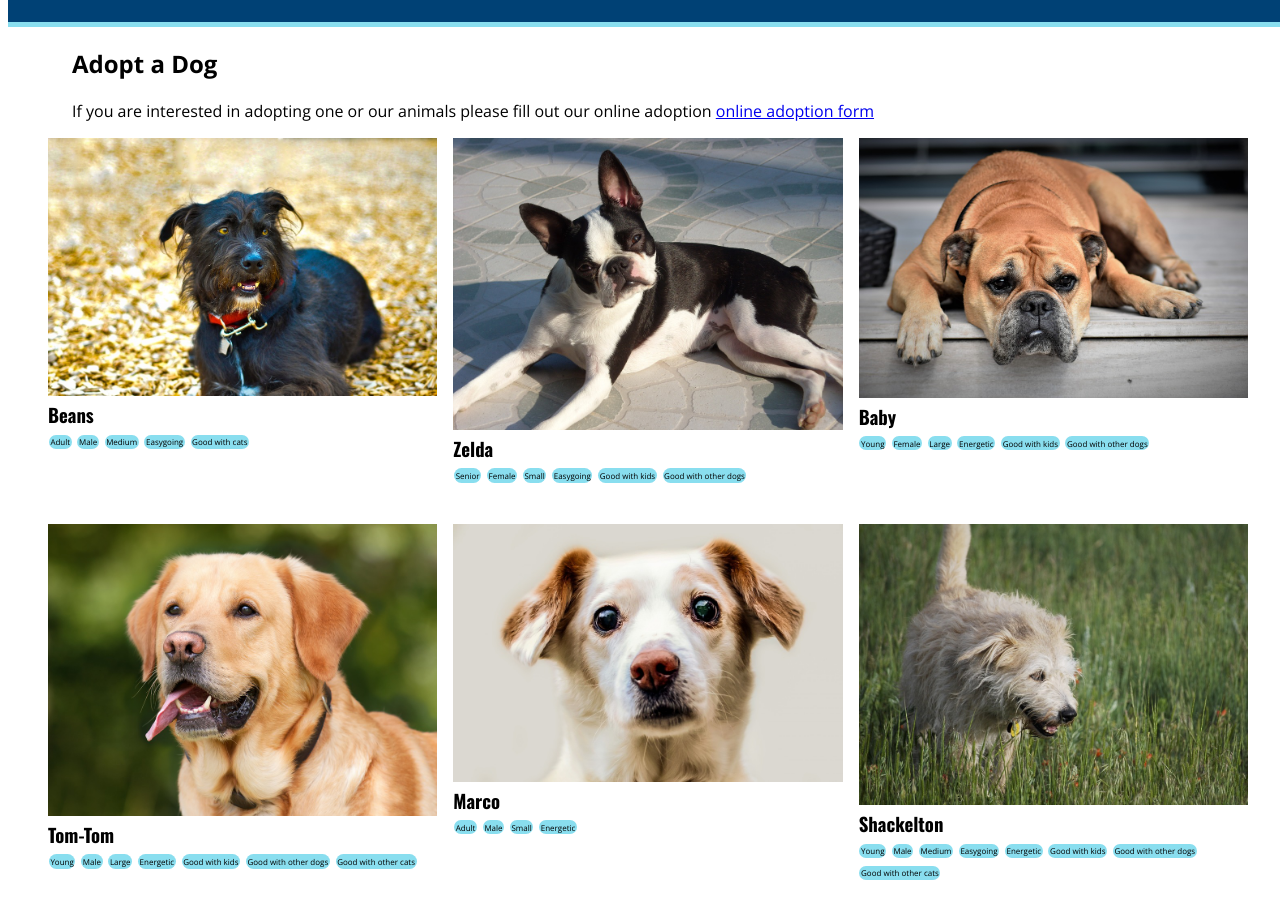
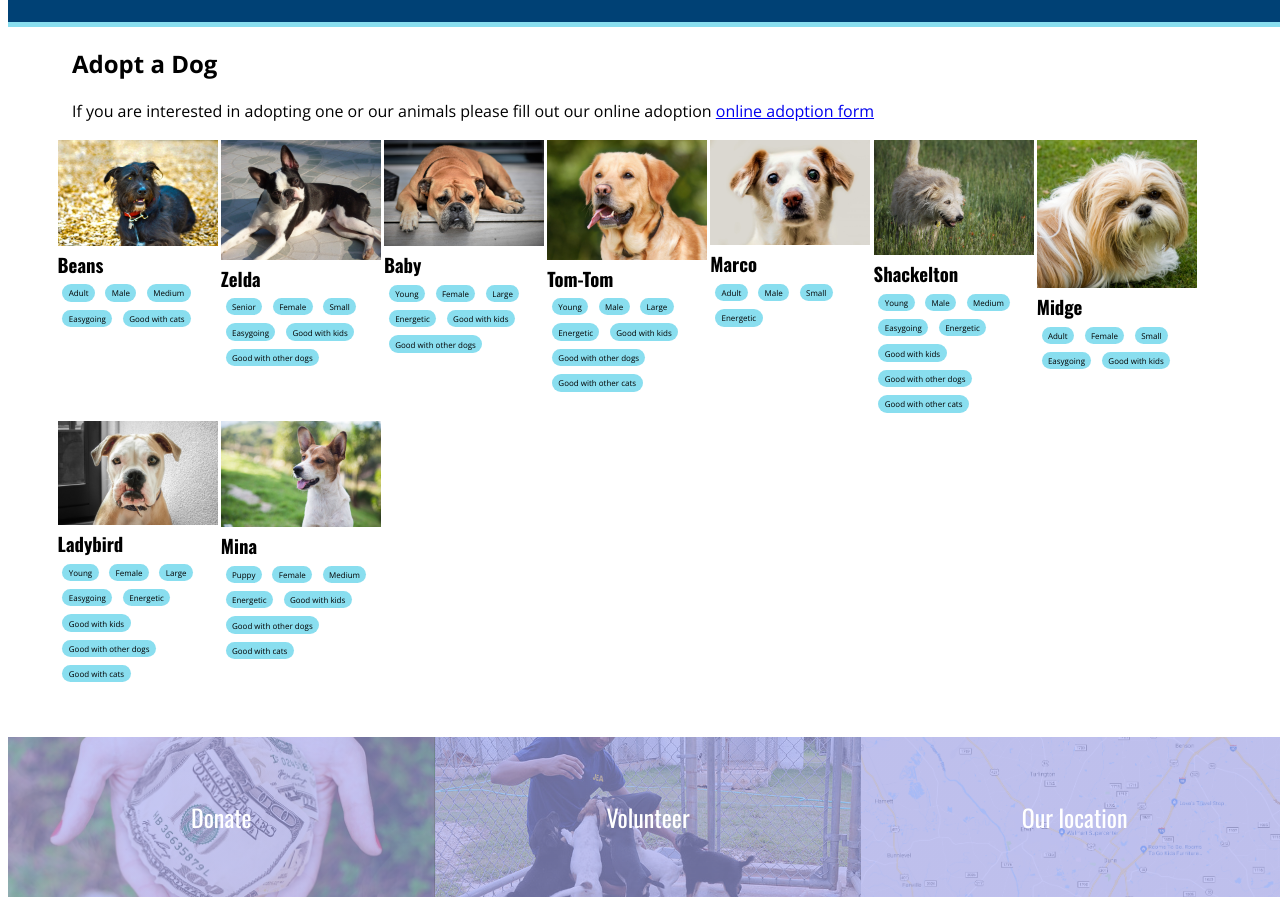
Before and after one commit to Momentum-Team-14/dog-adoption-moellioHeather, a plain HTML site: page index.html in a window 1280 px wide. Shown: the part 80-979 px from the top of the page. Drawn offline with nearby package versions, Linux system fonts and the light colour scheme.

Commit message:
complete project

```diff
--- a/index.html
+++ b/index.html
@@ -21,7 +21,6 @@
     </div>
 
     <div class="dogs">
-        <div class="dog-row">
         <div class="dog-profile">
             <img class="dog-picture" src="starter_files/images/beans.jpg" alt="beans">
             <h3>Beans</h3>
@@ -59,11 +58,7 @@
                 <li>Good with other dogs</li>
             </ul>
         </div>
-        </div>
-    </div>
 
-    <div class="dogs">
-        <div class="dog-row">
         <div class="dog-profile">
             <img class="dog-picture" src="starter_files/images/golden-lab.jpg" alt="Tom-Tom">
             <h3>Tom-Tom</h3>
@@ -101,11 +96,7 @@
                 <li>Good with other cats</li>
             </ul>
         </div>
-        </div>
-    </div>
 
-    <div class="dogs">
-        <div class="dog-row">
         <div class="dog-profile">
             <img class="dog-picture" src="starter_files/images/shih-tzu.jpg" alt="Midge">
             <h3>Midge</h3>
@@ -147,23 +138,17 @@
             </ul>
         </div>
     </div>
-    </div>
+
 
     <footer>
         <div class="footer-image" id="donate">
-            <!-- <div class="overlay"> -->
             <h4>Donate</h4>
-            <!-- </div> -->
         </div>
         <div class="footer-image" id="volunteer">
-            <!-- <div class="overlay"> -->
             <h4>Volunteer</h4>
-            <!-- </div> -->
         </div>
         <div class="footer-image" id="location">
-            <!-- <div class="overlay"> -->
-            <h4>Our Location</h4>
-            <!-- </div> -->
+            <h4>Our location</h4>
         </div>
     </footer>
 </body>
--- a/style.css
+++ b/style.css
@@ -23,26 +23,28 @@ h1 {
 }
 
 .dogs {
-    display: inline-block;
-    margin: 1em;
+    display: flex;
+    margin: 3rem;
     margin-top: 0;
-
+    flex-wrap: wrap;
 
 }
 
 .dog-row {
     display: flex;
     /* width: 25%; */
-    margin: 1em;
+    margin: 0;
     margin-top: 0;
-
 }
 
 .dog-profile {
-    width: 33%;
-    padding: .5rem;
-    padding-top: 0;
-    flex-wrap: wrap;
+    /* display: inline-block; */
+    width: 10rem;
+    padding: .1rem;
+    padding: .1em;
+    /* flex-wrap: wrap; */
+    flex-direction: row;
+
 }
 
 .dog-picture {
@@ -57,31 +59,23 @@ h3 {
 ul {
     list-style: none;
     margin: 0;
-    padding: 0;
-
+    padding: 0.1em;
+    position: relative;
 }
 
 li {
     display: inline-block;
     background-color: #89DEEF;
     border-radius: 20pt;
-    padding: .2em;
-    width: fit-content;
-    margin: .1em;
-    font-size: .5em;
+    /* width: fit-content; */
+    padding: .2rem .4rem;
+    margin: .2rem;
+    font-size: .5rem;
 }
 
 footer {
     display: flex;
     font-family: oswald;
-    text-align: center;
-    text-justify: center;
-    /* color: white width: 100%; */
-    position: relative;
-    /* height: 100vh; */
-    align-items: center;
-    /* justify-content: center; */
-    /* background-color: #9ecbef; */
 }
 
 .footer-image {
@@ -89,27 +83,17 @@ footer {
     flex-grow: 1;
     flex-basis: 0%;
     background-size: cover;
-    /* background-repeat: no-repeat; */
-    /* background-position: center center; */
+    background-position: center;
     width: 100%;
-    /* opacity: .5; */
-
 }
 
 .footer-image h4 {
-    display: flex-box;
-    flex: 1 1 auto;
-    text-align: center;
-    /* padding: auto; */
+    display: grid;
+    place-items: center;
+    padding-top: 30px;
     color: white;
-    font-size: 1.5em;
+    font-size: 1.5rem;
     font-weight: normal;
-    align-items: center;
-    justify-content: center;
-    /* position: relative;
-    /* justify-content: center; */
-    /* align-items: center; */
-    /* background: linear-gradient (#A6A9F0, #A6A9F0); */
 }
 
 #donate {
@@ -117,6 +101,7 @@ footer {
         linear-gradient(rgba(166, 169, 240, .65),
             rgba(166, 169, 240, .65)),
         url("starter_files/images/donate.jpg");
+
 }
 
 #volunteer {
```
Lines whose indentation alone changed are shown as unchanged.
